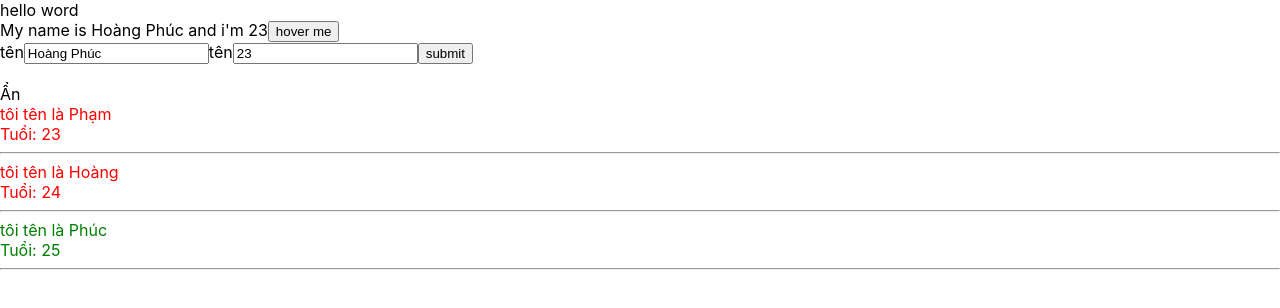
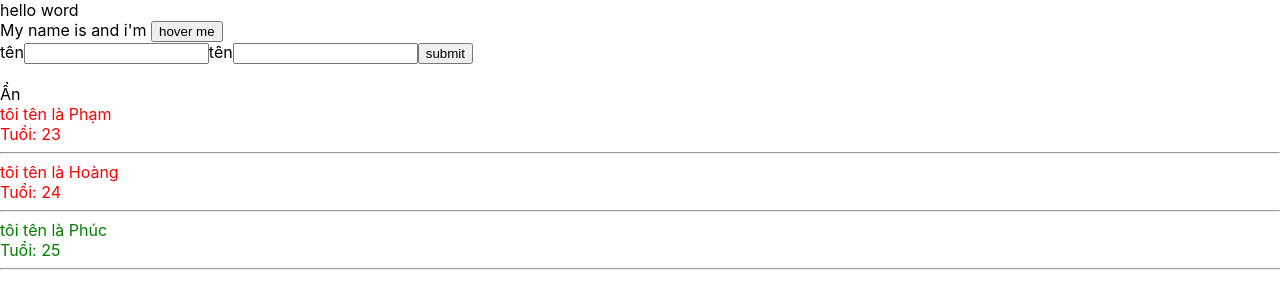
Before and after one commit to hoangphuc1501/reactjs, a React (Create React App) app: page / in a window 1280 px wide. Shown: the top 308 px of the page. Built offline with nearby package versions, Linux system fonts and the light colour scheme.

Commit message:
Thêm vào giao diện

```diff
--- a/src/components/UserInfo.js
+++ b/src/components/AddUserInfo.js
@@ -1,10 +1,10 @@
 import React from "react";
 
-class UserInfo extends React.Component {
+class AddUserInfo extends React.Component {
     state = {
-        name: 'Hoàng Phúc',
+        name: '',
         address: 'tphcm',
-        age: 23
+        age: ''
     };
     handleOnChangeInput = (event) => {
         this.setState({
@@ -20,8 +20,12 @@
     }
     handleOnSubmit = (event) => {
         event.preventDefault()
+        this.props.handleAddNewUser({
+            id: Math.floor((Math.random()*100) +1) + '-random',
+            name: this.state.name,
+            age: this.state.age
+        })
     }
-
     render() {
         return (
             <div>
@@ -48,4 +52,4 @@
     }
 }
 
-export default UserInfo
+export default AddUserInfo
--- a/src/components/MyComponents.js
+++ b/src/components/MyComponents.js
@@ -2,7 +2,7 @@
 // function components
 
 import React from "react";
-import UserInfo from "./UserInfo";
+import AddUserInfo from "./AddUserInfo";
 import DisplayInfo from "./DisplayInfo";
 
 class MyComponents extends React.Component {
@@ -21,7 +21,14 @@
             }
         ]
     }
+    handleAddNewUser = (userObj) => {
+        console.log(userObj)
 
+        this.setState({
+            // listUsers: [userObj, ...this.state.listUsers]
+            listUsers: [ ...this.state.listUsers, userObj]
+        })
+    }
     // handleClick(event) {
     //     // console.log(event)
     //     console.log("ok")
@@ -43,7 +50,9 @@
     render() {
         return (
             <div>
-                <UserInfo />
+                <AddUserInfo
+                handleAddNewUser={this.handleAddNewUser}
+                />
                 <br></br>
                 <DisplayInfo
                 listUsers= {this.state.listUsers}
```
